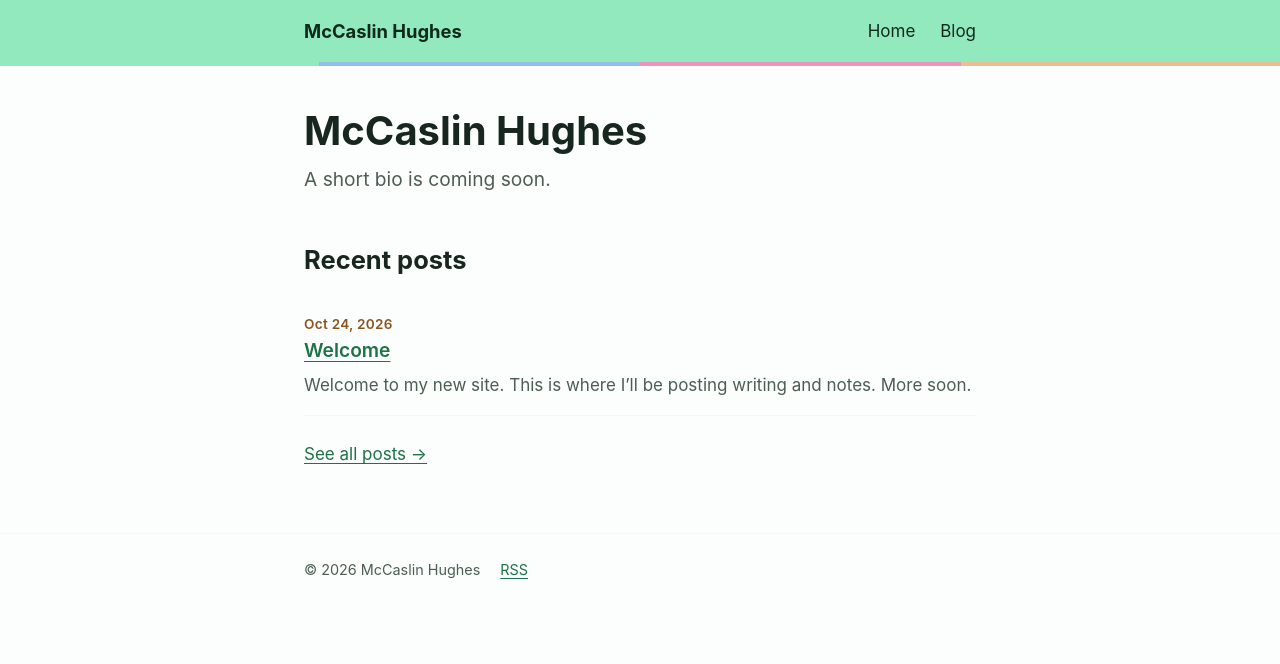
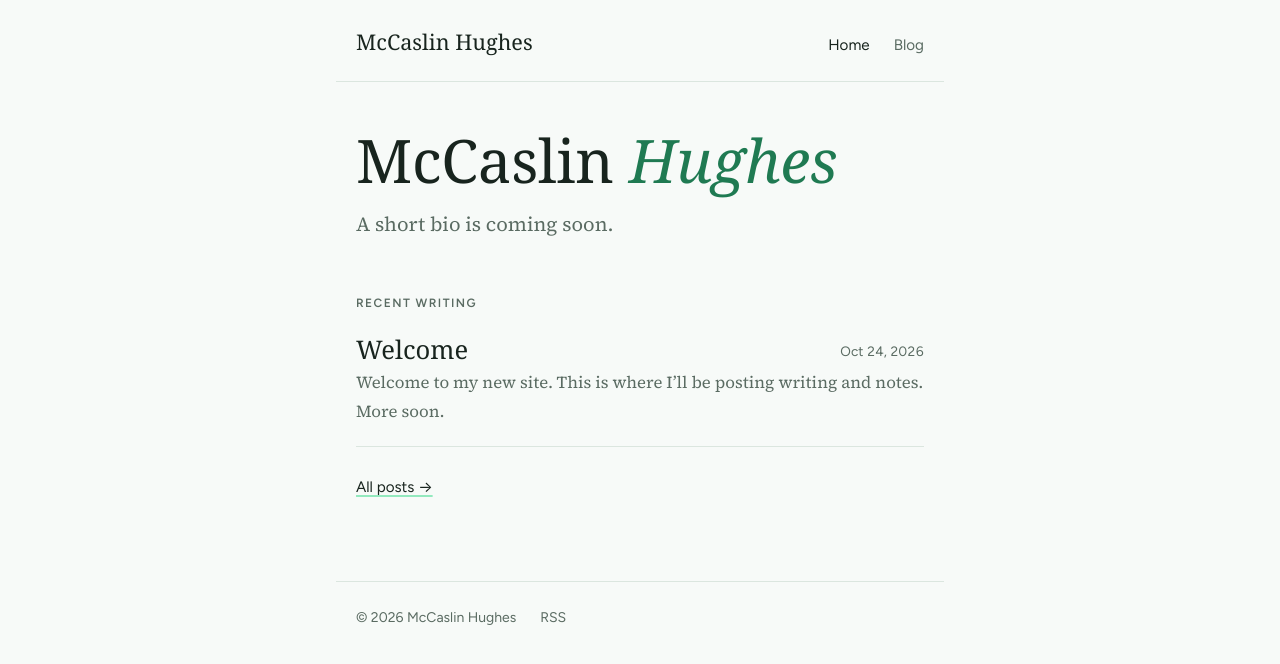
Before and after one commit to machughes/personaldomain, a Jekyll site: the page built from index.html, in a window 1280 px wide. Shown: the top 664 px of the page. Built offline with Jekyll 4.4.1, drawn with Linux system fonts in a browser that asks for light colours; some web fonts are replaced.

Commit message:
Redesign blog with minimal Sea glass theme
Calmer seafoam palette with green-tinted neutrals and a matching dark
theme, Instrument Serif headings, Source Serif 4 body text and Figtree
labels. Simplified header, editorial post list with right-aligned dates,
and refined post typography.

Co-Authored-By: Claude Opus 5.5 (1M context) <noreply@anthropic.com>
Claude-Session: https://claude.ai/code/session_011Tr1QBZEt2soK9w1LhGanu

```diff
--- a/_includes/post-list.html
+++ b/_includes/post-list.html
@@ -2,8 +2,8 @@
   {% assign n = include.limit | default: 1000 %}
   {% for post in include.posts limit: n %}
   <li>
+    <a href="{{ post.url | relative_url }}">{{ post.title }}</a>
     <time datetime="{{ post.date | date_to_xmlschema }}">{{ post.date | date: '%b %-d, %Y' }}</time>
-    <a href="{{ post.url | relative_url }}">{{ post.title }}</a>
     {% if post.excerpt %}<p>{{ post.excerpt | strip_html | truncatewords: 30 }}</p>{% endif %}
   </li>
   {% endfor %}
--- a/_layouts/default.html
+++ b/_layouts/default.html
@@ -3,6 +3,9 @@
 <head>
   <meta charset="utf-8">
   <meta name="viewport" content="width=device-width, initial-scale=1">
+  <link rel="preconnect" href="https://fonts.googleapis.com">
+  <link rel="preconnect" href="https://fonts.gstatic.com" crossorigin>
+  <link rel="stylesheet" href="https://fonts.googleapis.com/css2?family=Figtree:wght@400;500;600&family=Instrument+Serif:ital@0;1&family=Source+Serif+4:ital,opsz,wght@0,8..60,400;0,8..60,600;1,8..60,400&display=swap">
   <link rel="stylesheet" href="{{ '/assets/css/style.css' | relative_url }}">
   {% feed_meta %}
   {% seo %}
@@ -12,8 +15,8 @@
     <div class="wrap">
       <a class="site-title" href="{{ '/' | relative_url }}">{{ site.title }}</a>
       <nav>
-        <a href="{{ '/' | relative_url }}">Home</a>
-        <a href="{{ '/blog/' | relative_url }}">Blog</a>
+        <a href="{{ '/' | relative_url }}"{% if page.url == '/' %} aria-current="page"{% endif %}>Home</a>
+        <a href="{{ '/blog/' | relative_url }}"{% if page.url contains '/blog/' %} aria-current="page"{% endif %}>Blog</a>
       </nav>
     </div>
   </header>
--- a/_layouts/post.html
+++ b/_layouts/post.html
@@ -4,7 +4,7 @@ layout: default
 <article class="post">
   <header>
     <h1>{{ page.title }}</h1>
-    <p class="meta"><time datetime="{{ page.date | date_to_xmlschema }}">{{ page.date | date: '%B %-d, %Y' }}</time></p>
+    <p class="meta label"><time datetime="{{ page.date | date_to_xmlschema }}">{{ page.date | date: '%B %-d, %Y' }}</time></p>
   </header>
   <div class="post-body">
     {{ content }}
--- a/assets/css/style.css
+++ b/assets/css/style.css
@@ -1,39 +1,31 @@
-/* Tetradic palette built around seafoam green (hue 150°):
-   seafoam 150°, sky 210°, rose 330°, apricot 30°. */
+/* "Sea glass": seafoam leads, everything else is a green-tinted neutral.
+   Change the colors here; the dark theme below mirrors each one. */
 :root {
-  --seafoam: #93e9be;
-  --seafoam-deep: #1d7247;
-  --sky: #93bee9;
-  --sky-deep: #275a8c;
-  --rose: #e993be;
-  --rose-deep: #9c2a63;
-  --apricot: #e9be93;
-  --apricot-deep: #8a5520;
+  --bg: #f7faf8;
+  --surface: #ecf4ef;
+  --text: #18241e;
+  --muted: #5a6b62;
+  --rule: #dbe6df;
+  --accent: #1f7a52;       /* deep seafoam: links on hover, small details */
+  --accent-soft: #93e9be;  /* seafoam: link underlines, highlights */
 
-  --bg: #fbfefc;
-  --surface: #eefbf4;
-  --text: #17261e;
-  --muted: #4c5e54;
-  --link: var(--seafoam-deep);
-  --link-hover: var(--rose-deep);
-  --header-bg: var(--seafoam);
-  --header-text: #0f2a1c;
-  --date: var(--apricot-deep);
-  --quote: var(--sky-deep);
+  --font-display: "Instrument Serif", Georgia, "Times New Roman", serif;
+  --font-body: "Source Serif 4", Georgia, "Times New Roman", serif;
+  --font-ui: "Figtree", -apple-system, BlinkMacSystemFont, "Segoe UI", Roboto, sans-serif;
+
+  --measure: 38rem;
 }
 
 @media (prefers-color-scheme: dark) {
   :root {
-    --bg: #0f1a15;
-    --surface: #17261e;
-    --text: #e4f2ea;
-    --muted: #a6bcaf;
-    --link: var(--seafoam);
-    --link-hover: var(--rose);
-    --header-bg: #173a29;
-    --header-text: var(--seafoam);
-    --date: var(--apricot);
-    --quote: var(--sky);
+    --bg: #0f1613;
+    --surface: #16211c;
+    --text: #e3ede7;
+    --muted: #9bb0a5;
+    --rule: #22302a;
+    --accent: #93e9be;
+    --accent-soft: #2f6b4e;
+    color-scheme: dark;
   }
 }
 
@@ -45,108 +37,164 @@ body {
   margin: 0;
   background: var(--bg);
   color: var(--text);
-  font-family: -apple-system, BlinkMacSystemFont, "Segoe UI", Roboto, Helvetica, Arial, sans-serif;
-  font-size: 1.0625rem;
-  line-height: 1.65;
+  font-family: var(--font-body);
+  font-size: 1.125rem;
+  line-height: 1.7;
+  -webkit-font-smoothing: antialiased;
 }
 
 .wrap {
-  max-width: 44rem;
+  max-width: var(--measure);
   margin: 0 auto;
-  padding: 0 1rem;
+  padding-left: max(1.25rem, env(safe-area-inset-left));
+  padding-right: max(1.25rem, env(safe-area-inset-right));
 }
 
-a { color: var(--link); text-underline-offset: 0.2em; }
-a:hover { color: var(--link-hover); }
+a {
+  color: inherit;
+  text-decoration: underline;
+  text-decoration-color: var(--accent-soft);
+  text-decoration-thickness: 0.15em;
+  text-underline-offset: 0.2em;
+  transition: color 0.15s, text-decoration-color 0.15s;
+}
+a:hover { color: var(--accent); text-decoration-color: var(--accent); }
+a:focus-visible { outline: 2px solid var(--accent); outline-offset: 3px; border-radius: 2px; }
 
-h1, h2, h3 { line-height: 1.25; }
+h1, h2, h3, h4 {
+  font-family: var(--font-display);
+  font-weight: 400;
+  line-height: 1.15;
+  letter-spacing: -0.005em;
+  text-wrap: balance;
+}
 
-/* Header with a four-colour stripe showing the full palette */
-.site-header {
-  background: var(--header-bg);
-  border-bottom: 4px solid;
-  border-image: linear-gradient(90deg, var(--seafoam) 0 25%, var(--sky) 25% 50%, var(--rose) 50% 75%, var(--apricot) 75%) 1;
+::selection { background: var(--accent-soft); color: var(--text); }
+
+/* Small uppercase labels: section headings, dates */
+.label {
+  font-family: var(--font-ui);
+  font-size: 0.75rem;
+  font-weight: 600;
+  letter-spacing: 0.12em;
+  text-transform: uppercase;
+  color: var(--muted);
 }
+
+/* Header */
 .site-header .wrap {
   display: flex;
   flex-wrap: wrap;
-  align-items: center;
+  align-items: baseline;
   justify-content: space-between;
   gap: 0.5rem 1.5rem;
-  padding-top: 1rem;
-  padding-bottom: 1rem;
+  padding-top: 1.5rem;
+  padding-bottom: 1.25rem;
+  border-bottom: 1px solid var(--rule);
 }
 .site-title {
-  font-weight: 700;
-  font-size: 1.15rem;
-  color: var(--header-text);
+  font-family: var(--font-display);
+  font-size: 1.35rem;
+  color: var(--text);
   text-decoration: none;
 }
-.site-header nav a {
-  color: var(--header-text);
-  text-decoration: none;
-  margin-left: 1.25rem;
-}
-.site-header nav a:first-child { margin-left: 0; }
-.site-header nav a:hover { text-decoration: underline; color: var(--header-text); }
+.site-header nav { display: flex; gap: 1.5rem; font-family: var(--font-ui); font-size: 0.95rem; }
+.site-header nav a { color: var(--muted); text-decoration: none; }
+.site-header nav a:hover,
+.site-header nav a[aria-current="page"] { color: var(--text); }
 
-main.wrap { padding-top: 2.5rem; padding-bottom: 3rem; }
+main.wrap { padding-top: 3rem; padding-bottom: 4rem; }
 
-/* Landing section */
-.hero { margin-bottom: 3rem; }
-.hero h1 { font-size: 2.5rem; margin: 0 0 0.5rem; }
-.hero .bio { font-size: 1.2rem; color: var(--muted); margin: 0 0 1.5rem; }
+/* Home page */
+.hero { margin-bottom: 3.5rem; }
+.hero h1 { font-size: clamp(2.6rem, 9vw, 3.75rem); line-height: 1.02; margin: 0 0 1rem; }
+.hero h1 em { color: var(--accent); }
+.hero .bio { font-size: 1.25rem; color: var(--muted); margin: 0 0 1.75rem; max-width: 32rem; }
 
 .button {
   display: inline-block;
-  padding: 0.6rem 1.2rem;
+  padding: 0.65rem 1.25rem;
   border-radius: 999px;
-  background: var(--seafoam);
-  color: #0f2a1c;
-  font-weight: 600;
+  border: 1px solid var(--text);
+  font-family: var(--font-ui);
+  font-size: 0.95rem;
+  font-weight: 500;
   text-decoration: none;
-  border: 2px solid var(--seafoam-deep);
 }
-.button:hover { background: var(--rose); border-color: var(--rose-deep); color: #2a0f1c; }
+.button:hover { background: var(--text); color: var(--bg); }
+
+.section-heading { margin: 0 0 0.25rem; }
+.more { font-family: var(--font-ui); font-size: 0.95rem; }
 
 /* Post lists */
-.post-list { list-style: none; padding: 0; margin: 0 0 1.5rem; }
+.post-list { list-style: none; padding: 0; margin: 0 0 1.75rem; }
 .post-list li {
-  padding: 1rem 0;
-  border-bottom: 1px solid var(--surface);
+  display: grid;
+  grid-template-columns: 1fr auto;
+  gap: 0.25rem 1rem;
+  padding: 1.25rem 0;
+  border-bottom: 1px solid var(--rule);
+}
+.post-list a {
+  min-width: 0;
+  font-family: var(--font-display);
+  font-size: 1.6rem;
+  line-height: 1.2;
+  text-decoration: none;
 }
 .post-list time {
-  display: block;
+  font-family: var(--font-ui);
   font-size: 0.85rem;
-  color: var(--date);
-  font-weight: 600;
-  letter-spacing: 0.02em;
+  color: var(--muted);
+  font-variant-numeric: tabular-nums;
+  white-space: nowrap;
+  padding-top: 0.35rem;
 }
-.post-list a { font-size: 1.2rem; font-weight: 600; }
-.post-list p { margin: 0.25rem 0 0; color: var(--muted); }
+.post-list p { grid-column: 1 / -1; margin: 0; color: var(--muted); font-size: 1.05rem; }
+
+.page-title { font-size: clamp(2.4rem, 8vw, 3.25rem); margin: 0 0 1.5rem; }
 
 /* Single post */
-.post .meta { color: var(--date); font-weight: 600; margin-top: -0.5rem; }
-.post-body img { max-width: 100%; height: auto; }
+.post header { margin-bottom: 2.25rem; }
+.post h1 { font-size: clamp(2.3rem, 7.5vw, 3.25rem); margin: 0 0 0.75rem; }
+.post .meta { margin: 0; }
+.post-body h2 { font-size: 1.9rem; margin: 2.5rem 0 0.75rem; }
+.post-body h3 { font-size: 1.5rem; margin: 2rem 0 0.5rem; }
+.post-body img { max-width: 100%; height: auto; border-radius: 6px; }
+.post-body hr { border: 0; border-top: 1px solid var(--rule); margin: 2.5rem 0; }
 .post-body blockquote {
-  margin: 1.5rem 0;
-  padding: 0.25rem 1rem;
-  border-left: 4px solid var(--quote);
-  background: var(--surface);
+  margin: 2rem 0;
+  padding: 0.1rem 0 0.1rem 1.25rem;
+  border-left: 2px solid var(--accent);
+  font-style: italic;
   color: var(--muted);
 }
 .post-body pre, .post-body code {
+  font-family: ui-monospace, SFMono-Regular, Menlo, Consolas, monospace;
+  font-size: 0.88em;
   background: var(--surface);
   border-radius: 4px;
 }
-.post-body pre { padding: 1rem; overflow-x: auto; }
+.post-body pre { padding: 1rem 1.25rem; overflow-x: auto; line-height: 1.5; }
 .post-body code { padding: 0.1em 0.3em; }
-.back { margin-top: 3rem; }
+.post-body pre code { padding: 0; background: none; }
+.back { margin-top: 3.5rem; font-family: var(--font-ui); font-size: 0.95rem; }
+.back a { text-decoration: none; color: var(--muted); }
+.back a:hover { color: var(--accent); }
 
-.site-footer {
-  border-top: 1px solid var(--surface);
-  padding: 1.5rem 0;
-  color: var(--muted);
-  font-size: 0.9rem;
+/* Footer */
+.site-footer { color: var(--muted); font-family: var(--font-ui); font-size: 0.875rem; }
+.site-footer .wrap {
+  display: flex;
+  flex-wrap: wrap;
+  gap: 0.5rem 1.5rem;
+  padding-top: 1.5rem;
+  padding-bottom: 2.5rem;
+  border-top: 1px solid var(--rule);
 }
-.site-footer .wrap { display: flex; flex-wrap: wrap; gap: 0.5rem 1.25rem; }
+.site-footer a { color: var(--muted); text-decoration: none; }
+.site-footer a:hover { color: var(--accent); }
+
+@media (prefers-reduced-motion: reduce) {
+  a { transition: none; }
+}
--- a/blog/index.html
+++ b/blog/index.html
@@ -2,5 +2,5 @@
 layout: default
 title: Blog
 ---
-<h1>Blog</h1>
+<h1 class="page-title">Blog</h1>
 {% include post-list.html posts=site.posts %}
--- a/index.html
+++ b/index.html
@@ -1,8 +1,9 @@
 ---
 layout: default
 ---
+{% assign name_parts = site.author | split: ' ' %}
 <section class="hero">
-  <h1>{{ site.author }}</h1>
+  <h1>{% for part in name_parts %}{% if forloop.last and forloop.length > 1 %}<em>{{ part }}</em>{% else %}{{ part }} {% endif %}{% endfor %}</h1>
   <p class="bio">{{ site.bio }}</p>
   {% if site.linkedin != "" %}
   <a class="button" href="{{ site.linkedin }}" rel="me noopener">Connect on LinkedIn</a>
@@ -10,10 +11,10 @@ layout: default
 </section>
 
 <section>
-  <h2>Recent posts</h2>
+  <h2 class="section-heading label">Recent writing</h2>
   {% if site.posts.size > 0 %}
     {% include post-list.html posts=site.posts limit=5 %}
-    <p><a href="{{ '/blog/' | relative_url }}">See all posts &rarr;</a></p>
+    <p class="more"><a href="{{ '/blog/' | relative_url }}">All posts &rarr;</a></p>
   {% else %}
     <p>No posts yet.</p>
   {% endif %}
```
Also changed, not shown: README.md.
